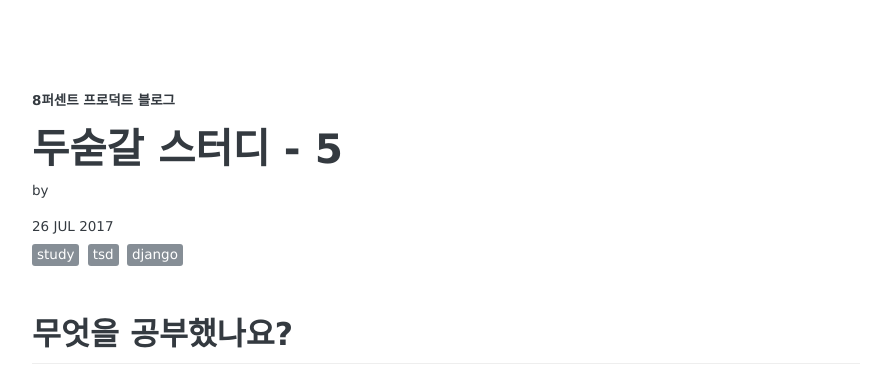
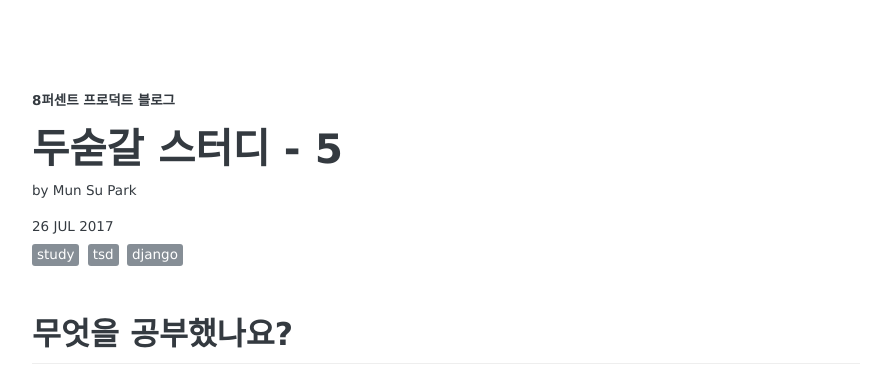
Before and after one commit to 8percent/8percent.github.io, a Jekyll site: the page built from _posts/2017-07-26-tsd5.md, in a window 1280 px wide and 900 px high. Shown: the top 374 px of the window, without its empty margins (194-1085 px from the left). Built offline with Jekyll 4.4.1, drawn with Linux system fonts in a browser that asks for light colours; some web fonts are replaced.

Commit message:
문수님 프로필 추가

```diff
--- a/_config.yml
+++ b/_config.yml
@@ -27,6 +27,9 @@ authors:
   donghyeon:
     name: donghyeon
     display_name: Dong Hyeon Lim
+  munsu:
+    name: munsu
+    display_name: Mun Su Park
 #  facebook:         your-id
 #  youtubeUser:      your-id
 #  youtubeChannel:   your-id
```
Also changed, not shown: images/profile/munsu.jpg (added).
